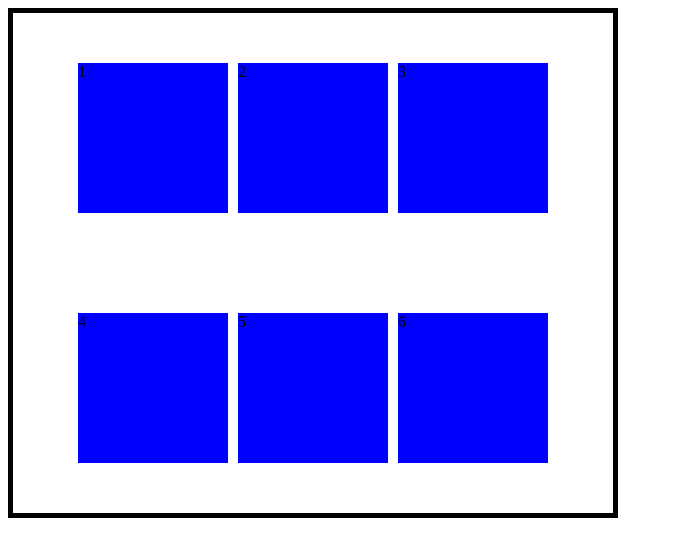
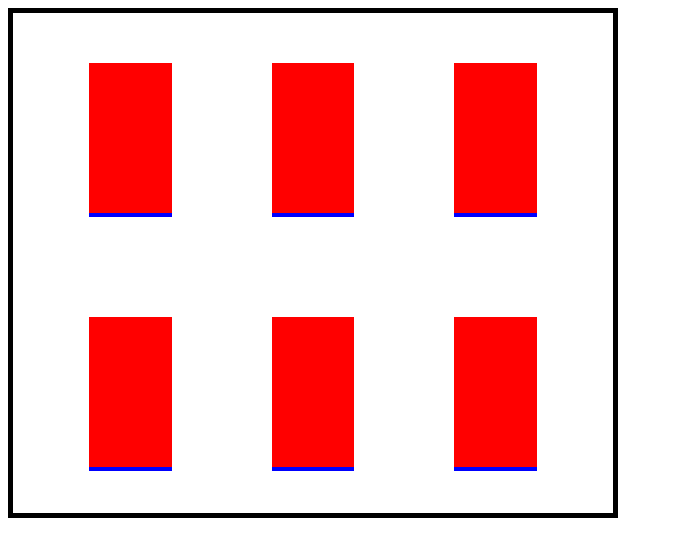
Before and after one commit to Adyaraka123/CSS, a plain HTML site: page meeting13flexbox/flexbox.html in a window 1280 px wide. Shown: the whole page, without its empty margins (0-673 px from the left). Drawn offline with Linux system fonts and the light colour scheme.

Commit message:
flexboxf

```diff
--- a/meeting13flexbox/flexbox.css
+++ b/meeting13flexbox/flexbox.css
@@ -10,7 +10,10 @@
 
 .container div {
   background-color: blue;
-  height: 150px;
-  width: 150px;
-  margin: 5px;
+  margin: 50px;
+
 }
+
+.container img {
+    height: 150px;
+}
--- a/meeting13flexbox/flexbox.html
+++ b/meeting13flexbox/flexbox.html
@@ -8,12 +8,12 @@
   </head>
   <body>
     <div class="container">
-      <div class="boxsatu">1</div>
-      <div class="boxdua">2</div>
-      <div class="boxtiga">3</div>
-      <div class="boxsempat">4</div>
-      <div class="boxslima">5</div>
-      <div class="boxenam">6</div>
-    </div>
+      <div class="boxsatu"><img src="/meeting13flexbox/red-rec.png" alt=""></div>
+      <div class="boxsatu"><img src="/meeting13flexbox/red-rec.png" alt=""></div>
+      <div class="boxsatu"><img src="/meeting13flexbox/red-rec.png" alt=""></div>
+      <div class="boxsatu"><img src="/meeting13flexbox/red-rec.png" alt=""></div>
+      <div class="boxsatu"><img src="/meeting13flexbox/red-rec.png" alt=""></div>
+      <div class="boxsatu"><img src="/meeting13flexbox/red-rec.png" alt=""></div>
+
   </body>
 </html>
```
Also changed, not shown: meeting13flexbox/red-rec.png (added).
